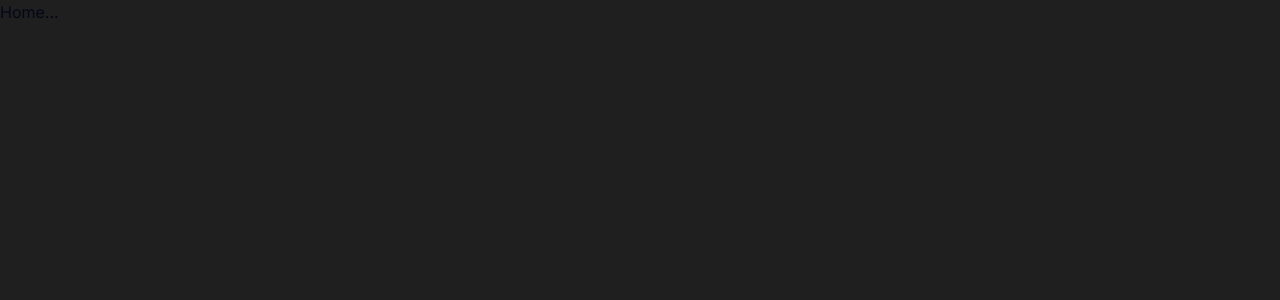
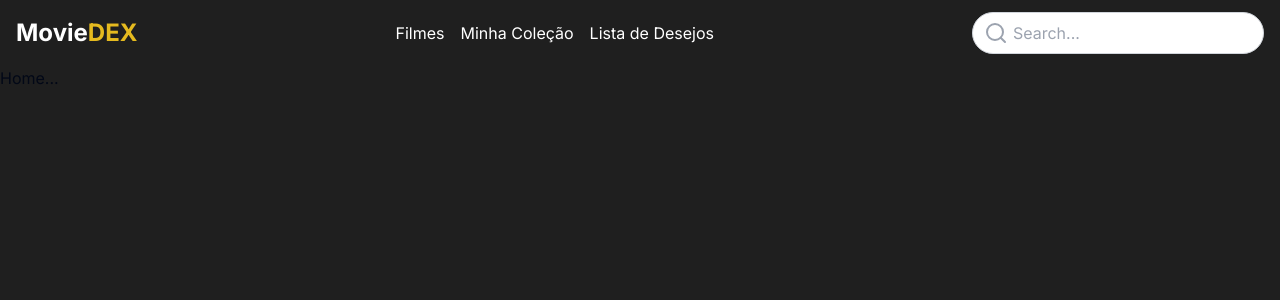
Before and after one commit to Vitordevgit/Moviedex, a Next.js app: page / in a window 1280 px wide. Shown: the top 300 px of the page. Built offline with nearby package versions, Linux system fonts and the light colour scheme.

Commit message:
create header component and add on layout

```diff
--- a/src/app/layout.tsx
+++ b/src/app/layout.tsx
@@ -1,12 +1,13 @@
 import type { Metadata } from "next";
 import { Inter } from "next/font/google";
 import "./globals.css";
+import Header from "@/components/ui/header";
 
 const inter = Inter({ subsets: ["latin"] });
 
 export const metadata: Metadata = {
-  title: "Create Next App",
-  description: "Generated by create next app",
+  title: "MovieDex",
+  description: "",
 };
 
 export default function RootLayout({
@@ -16,7 +17,10 @@ export default function RootLayout({
 }>) {
   return (
     <html lang="en">
-      <body className={inter.className}>{children}</body>
+      <body className={inter.className}>
+        <Header />
+        {children}
+      </body>
     </html>
   );
 }
--- /dev/null
+++ b/src/components/ui/header.tsx
@@ -0,0 +1,42 @@
+"use client";
+
+import { SearchIcon } from "lucide-react";
+import Link from "next/link";
+import { useState } from "react";
+
+const Header = () => {
+  const [searchQuery, setSearchQuery] = useState("");
+  return (
+    <header className="flex items-center justify-between px-4 py-3 text-primary">
+      <Link href="/">
+        <h1 className="text-2xl font-bold">
+          Movie<span className="text-2xl font-bold text-secondary">DEX</span>
+        </h1>
+      </Link>
+      <nav className="flex flex-row">
+        <Link href="/movies">
+          <p className="mx-2">Filmes</p>
+        </Link>
+        <Link href="/minhacolecao">
+          <p className="mx-2">Minha Coleção</p>
+        </Link>
+        <Link href="/listadedesejos">
+          <p className="mx-2">Lista de Desejos</p>
+        </Link>
+      </nav>
+      {/* componente de procura de filmes */}
+      <div className="relative">
+        <input
+          type="text"
+          placeholder="Search..."
+          className="pl-10 pr-4 py-2 rounded-full border text-black border-gray-300 focus:outline-none focus:ring focus:border-blue-500"
+          value={searchQuery}
+          onChange={(e) => setSearchQuery(e.target.value)}
+        />
+        <SearchIcon className="absolute top-1/2 left-3 transform -translate-y-1/2 w-6 h-6 text-gray-400" />
+      </div>
+    </header>
+  );
+};
+
+export default Header;
```
